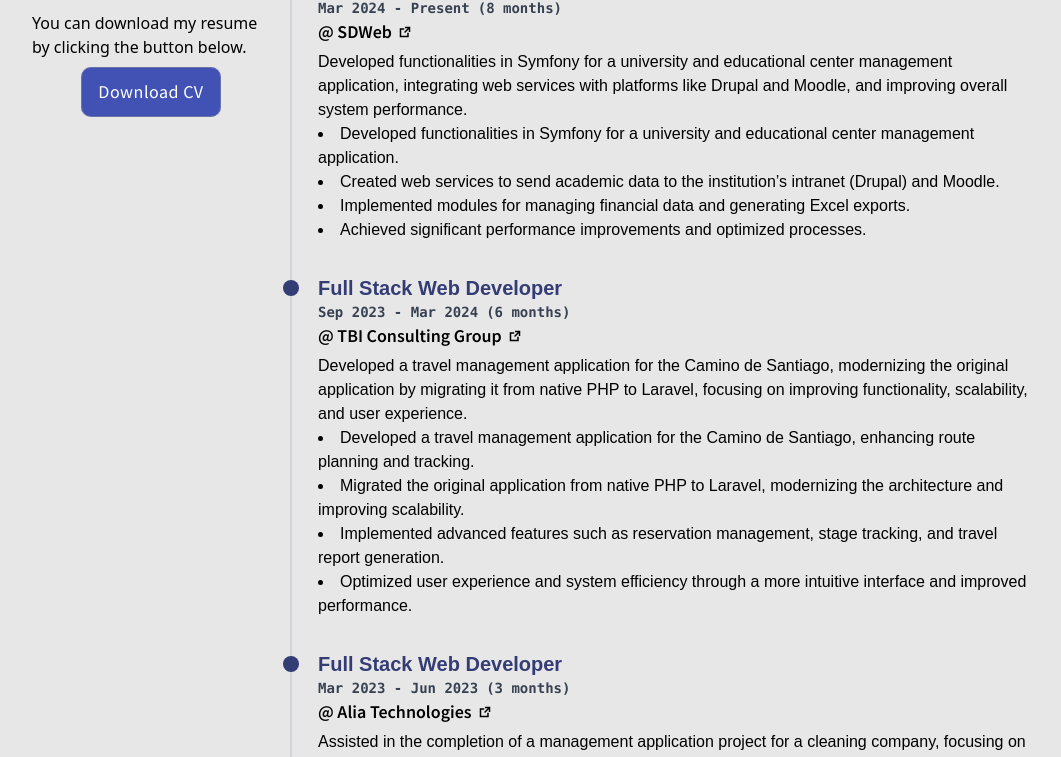
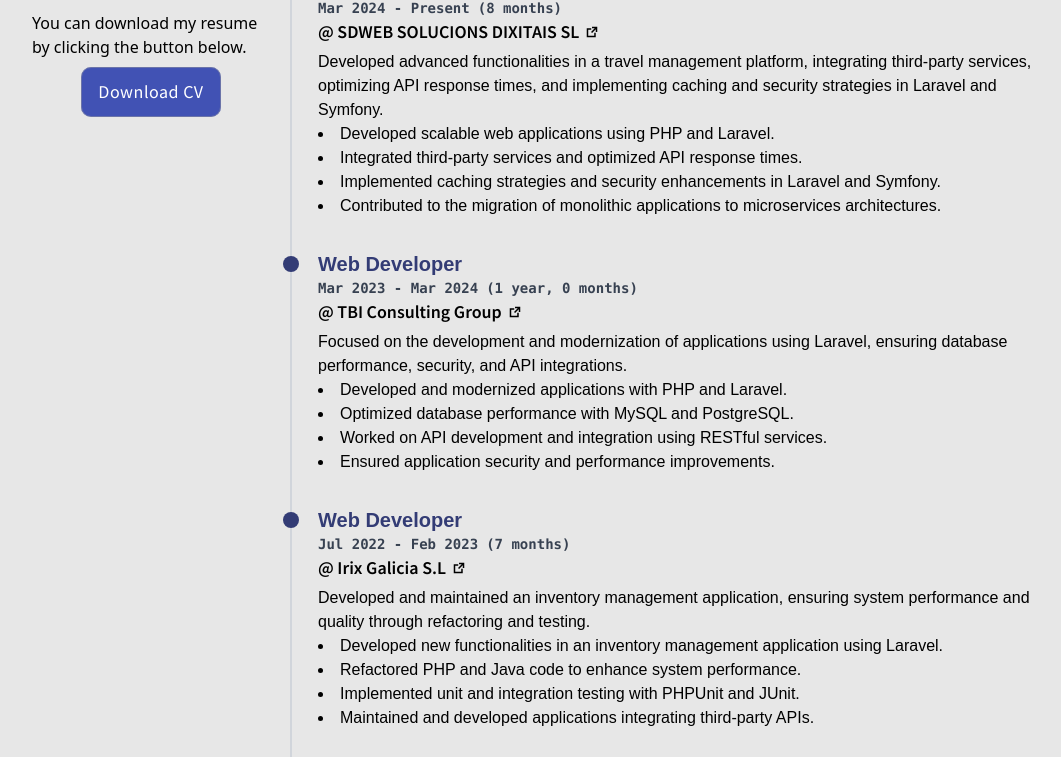
Before and after one commit to ElNeko42/porfolioFranciscoJoseBen, a Vue app: page / in a window 1280 px wide. Shown: the part 958-1715 px from the top of the page, without its empty margins (108-1169 px from the left). Built offline with nearby package versions, Linux system fonts and the light colour scheme.

Commit message:
Update experience section with new roles, responsibilities, and company names

```diff
--- a/src/i18n/en/en_experience.ts
+++ b/src/i18n/en/en_experience.ts
@@ -9,74 +9,61 @@ const experience: Experience = {
   year: 'year | years',
   list: [
     {
-      company: 'SDWeb',
-      position: 'Full Stack Web Developer',
+      company: 'SDWEB SOLUCIONS DIXITAIS SL',
+      position: 'Analista Programador',
       url: '',
       startDate: '2024-03',
       endDate: 'Present',
       highlights: [
-        'Developed functionalities in Symfony for a university and educational center management application.',
-        'Created web services to send academic data to the institution’s intranet (Drupal) and Moodle.',
-        'Implemented modules for managing financial data and generating Excel exports.',
-        'Achieved significant performance improvements and optimized processes.'
+        'Developed scalable web applications using PHP and Laravel.',
+        'Integrated third-party services and optimized API response times.',
+        'Implemented caching strategies and security enhancements in Laravel and Symfony.',
+        'Contributed to the migration of monolithic applications to microservices architectures.'
       ],
-      description: 'Developed functionalities in Symfony for a university and educational center management application, integrating web services with platforms like Drupal and Moodle, and improving overall system performance.'
+      description: 'Developed advanced functionalities in a travel management platform, integrating third-party services, optimizing API response times, and implementing caching and security strategies in Laravel and Symfony.'
     },
     {
       company: 'TBI Consulting Group',
-      position: 'Full Stack Web Developer',
+      position: 'Web Developer',
       url: '',
-      startDate: '2023-09',
+      startDate: '2023-03',
       endDate: '2024-03',
       highlights: [
-        'Developed a travel management application for the Camino de Santiago, enhancing route planning and tracking.',
-        'Migrated the original application from native PHP to Laravel, modernizing the architecture and improving scalability.',
-        'Implemented advanced features such as reservation management, stage tracking, and travel report generation.',
-        'Optimized user experience and system efficiency through a more intuitive interface and improved performance.'
+        'Developed and modernized applications with PHP and Laravel.',
+        'Optimized database performance with MySQL and PostgreSQL.',
+        'Worked on API development and integration using RESTful services.',
+        'Ensured application security and performance improvements.'
       ],
-      description: 'Developed a travel management application for the Camino de Santiago, modernizing the original application by migrating it from native PHP to Laravel, focusing on improving functionality, scalability, and user experience.'
+      description: 'Focused on the development and modernization of applications using Laravel, ensuring database performance, security, and API integrations.'
     },
     {
-      company: 'Alia Technologies',
-      position: 'Full Stack Web Developer',
-      url: '',
-      startDate: '2023-03',
-      endDate: '2023-06',
-      highlights: [
-        'Contributed to the completion of a management application for a cleaning company using Laravel and Vue.',
-        'Ensured high performance and responsiveness in the application.',
-        'Collaborated in the implementation of key functionalities for operational and administrative management.'
-      ],
-      description: 'Assisted in the completion of a management application project for a cleaning company, focusing on ensuring system quality, efficiency, and performance.'
-    },
-    {
-      company: 'Irix Galicia',
+      company: 'Irix Galicia S.L',
       position: 'Web Developer',
       url: '',
       startDate: '2022-07',
-      endDate: '2022-11',
+      endDate: '2023-02',
       highlights: [
-        'Implemented new functionalities and optimized existing ones.',
-        'Worked on various projects using modern web technologies.',
-        'Developed a management application for a timber company.'
+        'Developed new functionalities in an inventory management application using Laravel.',
+        'Refactored PHP and Java code to enhance system performance.',
+        'Implemented unit and integration testing with PHPUnit and JUnit.',
+        'Maintained and developed applications integrating third-party APIs.'
       ],
-      description: 'Developed a management application for a timber company and maintained client websites, focusing on improving user experience and performance.'
+      description: 'Developed and maintained an inventory management application, ensuring system performance and quality through refactoring and testing.'
     },
     {
       company: 'Grupo Firmatel',
-      position: 'Web Programmer',
+      position: 'Web Developer',
       url: '',
       startDate: '2021-02',
       endDate: '2022-06',
       highlights: [
         'Developed and maintained a human resources management application with Laravel and Vue.',
-        'Implemented key functionalities such as employee management, attendance tracking, and report generation.',
-        'Collaborated with multidisciplinary teams to optimize internal processes and enhance administrative efficiency.'
+        'Implemented employee management, attendance tracking, and reporting features.',
+        'Collaborated with teams to optimize internal processes and administrative efficiency.'
       ],
-      description: 'Worked as a web developer using Laravel and Vue, developing a human resources management application. Implemented key functionalities such as employee management, attendance tracking, report generation, and performance evaluation tracking, optimizing internal processes and improving administrative efficiency.'
+      description: 'Worked on a Laravel and Vue-based HR management application, optimizing processes and ensuring system efficiency.'
     }
   ]
-
 }
 
 export default experience
--- a/src/i18n/es/es_experience.ts
+++ b/src/i18n/es/es_experience.ts
@@ -2,83 +2,68 @@ import type { Experience } from '@/types'
 
 const experience: Experience = {
   title: 'Experiencia',
-  description: 'Puedes ver mi currículum haciendo clic en el siguiente botón.',
+  description: 'Puedes descargar mi currículum haciendo clic en el botón de abajo.',
   download_button: 'Descargar CV',
   present: 'Presente',
   month: 'mes | meses',
   year: 'año | años',
   list: [
     {
-      company: 'SDWeb',
-      position: 'Desarrollador Web Full Stack',
+      company: 'SDWEB SOLUCIONS DIXITAIS SL',
+      position: 'Analista Programador',
       url: '',
       startDate: '2024-03',
       endDate: 'Presente',
       highlights: [
-        'Desarrollé funcionalidades en Symfony para una aplicación de gestión de universidades y centros educativos.',
-        'Creé servicios web para enviar datos académicos a la intranet del centro (Drupal) y Moodle.',
-        'Implementé módulos para la gestión de datos económicos y la generación de exportadores de Excel.',
-        'Realicé mejoras significativas en el rendimiento del sistema y optimización de procesos.'
-    ],
-    description: 'Desarrollé en Symfony funcionalidades para una aplicación de gestión de universidades y centros educativos, integrando servicios web con plataformas como Drupal y Moodle, y mejorando el rendimiento general del sistema.'
+        'Desarrollo de aplicaciones web escalables utilizando PHP y Laravel.',
+        'Integración de servicios de terceros y optimización de tiempos de respuesta en APIs.',
+        'Implementación de estrategias de caching y seguridad en Laravel y Symfony.',
+        'Participación en la migración de aplicaciones monolíticas a arquitecturas de microservicios.'
+      ],
+      description: 'Desarrollo de funcionalidades avanzadas en una plataforma de gestión de viajes, integrando servicios de terceros, optimizando tiempos de respuesta en APIs y mejorando la seguridad con Laravel y Symfony.'
     },
     {
       company: 'TBI Consulting Group',
-      position: 'Desarrollador Web Full Stack',
+      position: 'Desarrollador Web',
       url: '',
-      startDate: '2023-09',
+      startDate: '2023-03',
       endDate: '2024-03',
       highlights: [
-        'Desarrollé una aplicación de gestión de viajes para el Camino de Santiago, mejorando la planificación y seguimiento de rutas.',
-        'Migré la aplicación original de PHP nativo a Laravel, modernizando la arquitectura y mejorando la escalabilidad.',
-        'Implementé funcionalidades avanzadas como gestión de reservas, seguimiento de etapas, y generación de informes de viaje.',
-        'Optimicé la experiencia del usuario y la eficiencia del sistema mediante una interfaz más intuitiva y un rendimiento mejorado.'
-    ],
-    description: 'Estuve desarrollando una aplicación de gestión de viajes para el Camino de Santiago, modernizando la aplicación original al migrarla de PHP nativo a Laravel, con un enfoque en mejorar la funcionalidad, escalabilidad y experiencia del usuario.'
-
+        'Desarrollo y modernización de aplicaciones con PHP y Laravel.',
+        'Optimización del rendimiento de bases de datos con MySQL y PostgreSQL.',
+        'Desarrollo e integración de APIs RESTful.',
+        'Mejoras en seguridad y rendimiento de aplicaciones.'
+      ],
+      description: 'Enfoque en el desarrollo y modernización de aplicaciones con Laravel, garantizando un alto rendimiento en bases de datos, seguridad y desarrollo de APIs.'
     },
     {
-      company: 'Alia Technologies',
-      position: 'Desarrollador Web Full Stack',
-      url: '',
-      startDate: '2023-03',
-      endDate: '2023-06',
-      highlights: [
-        'Contribuí a la finalización de una aplicación de gestión para una empresa de limpieza utilizando Laravel y Vue.',
-        'Aseguré un alto rendimiento y capacidad de respuesta en la aplicación.',
-        'Colaboré en la implementación de funcionalidades clave para la gestión operativa y administrativa.'
-    ],
-    description: 'Estuve ayudando a finalizar un proyecto de una aplicación de gestión para una empresa de limpieza, enfocándome en asegurar la calidad, eficiencia y rendimiento del sistema.'
-    },
-    {
-      company: 'Irix Galicia',
+      company: 'Irix Galicia S.L',
       position: 'Desarrollador Web',
       url: '',
       startDate: '2022-07',
-      endDate: '2022-11',
+      endDate: '2023-02',
       highlights: [
-        'Implementé nuevas funcionalidades y optimicé las existentes.',
-        'Trabajé en diversos proyectos utilizando tecnologías web modernas.',
-        'Desarrollé una aplicación de gestión para una empresa maderera.'
-    ],
-    description: 'Estuve desarrollando una aplicación de gestión para una empresa maderera y manteniendo páginas web para clientes, enfocándome en mejorar la experiencia del usuario y el rendimiento.'
-
+        'Desarrollo de nuevas funcionalidades en una aplicación de gestión de inventarios con Laravel.',
+        'Refactorización de código en PHP y Java para mejorar el rendimiento del sistema.',
+        'Implementación de pruebas unitarias y de integración con PHPUnit y JUnit.',
+        'Mantenimiento y desarrollo de aplicaciones con integración de APIs de terceros.'
+      ],
+      description: 'Desarrollo y mantenimiento de una aplicación de gestión de inventarios, asegurando el rendimiento del sistema mediante refactorización y pruebas automatizadas.'
     },
     {
       company: 'Grupo Firmatel',
-      position: 'Programador Web',
+      position: 'Desarrollador Web',
       url: '',
       startDate: '2021-02',
       endDate: '2022-06',
       highlights: [
-        'Desarrollé y mantuve una aplicación de gestión de recursos humanos con Laravel y Vue.',
-        'Implementé funcionalidades clave como la gestión de empleados, control de asistencia, y generación de informes.',
-        'Colaboré con equipos multidisciplinarios para optimizar procesos internos y mejorar la eficiencia administrativa.'
-    ],
-      description: 'Trabajé como desarrollador web utilizando Laravel y Vue, desarrollando una aplicación de gestión de recursos humanos. Implementé funcionalidades clave como la gestión de empleados, control de asistencia, generación de informes, y seguimiento de evaluaciones de desempeño, optimizando procesos internos y mejorando la eficiencia administrativa.'
+        'Desarrollo y mantenimiento de una aplicación de gestión de recursos humanos con Laravel y Vue.',
+        'Implementación de funcionalidades clave como gestión de empleados, control de asistencia y generación de informes.',
+        'Colaboración con equipos multidisciplinarios para optimizar procesos internos y mejorar la eficiencia administrativa.'
+      ],
+      description: 'Desarrollo de una aplicación de gestión de recursos humanos basada en Laravel y Vue, optimizando procesos y asegurando la eficiencia del sistema.'
     }
   ]
-
 }
 
 export default experience
```
